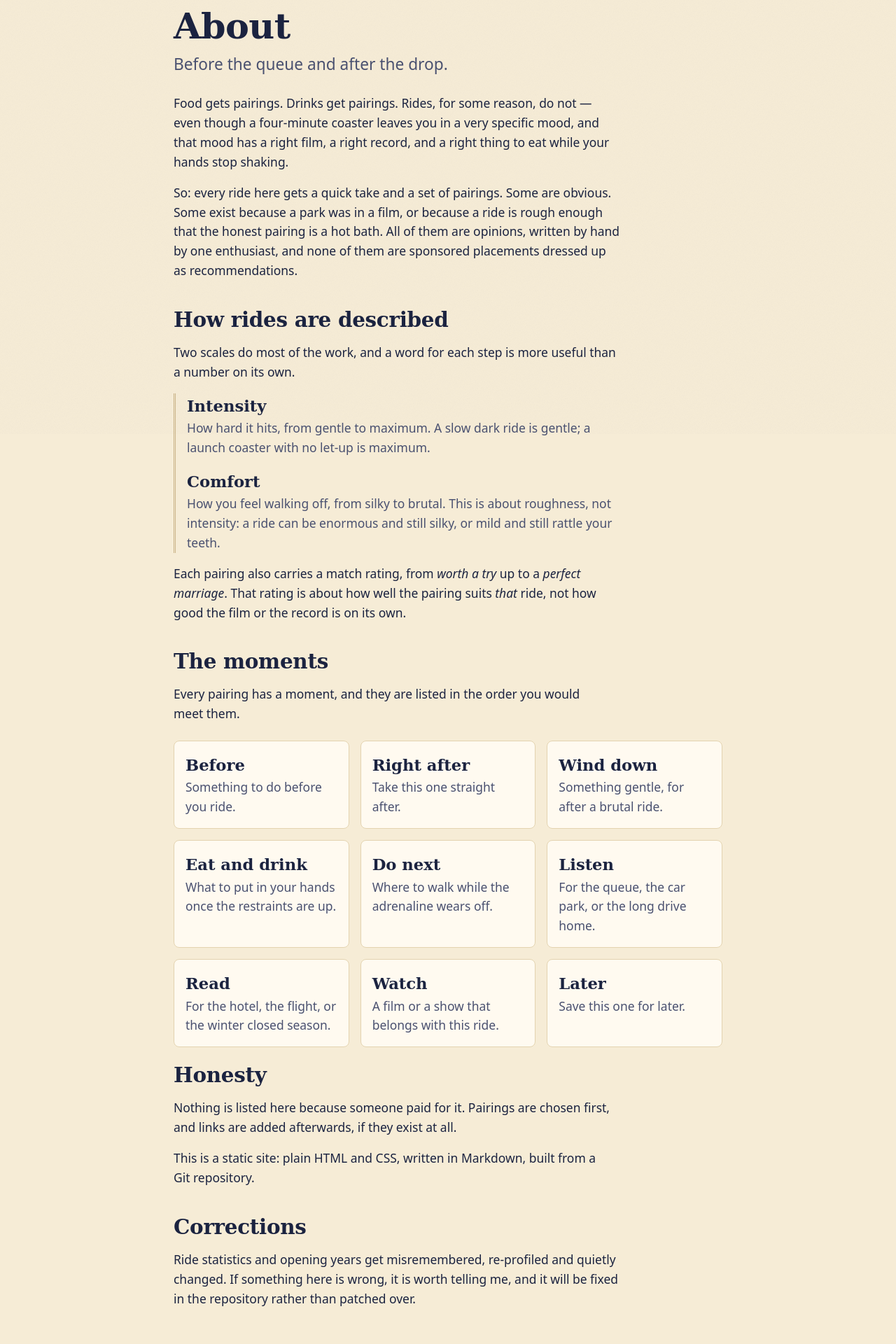
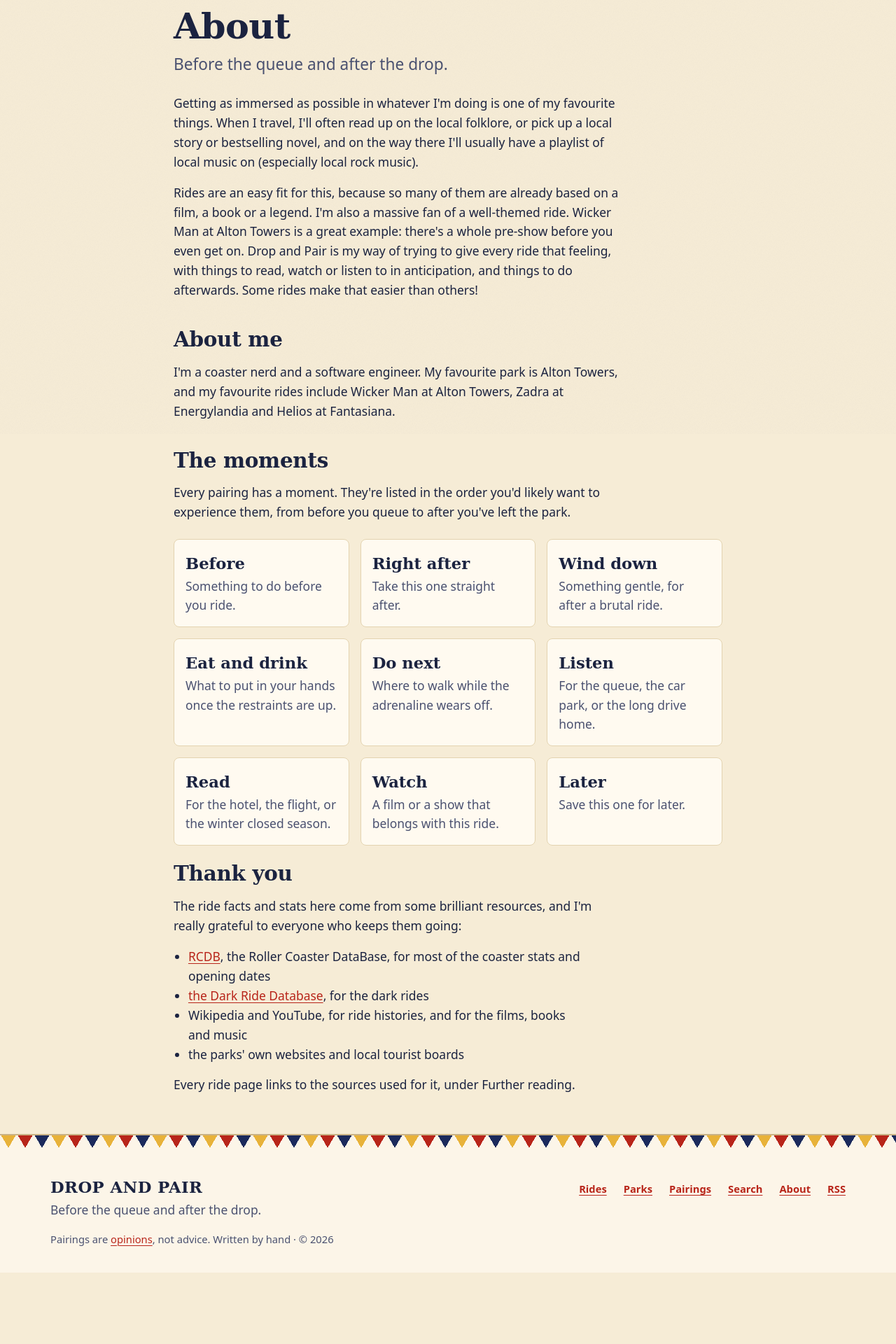
Before and after one commit to mikachan/dropandpair, a SvelteKit app: page /about in a window 1280 px wide. Shown: the part 180-2100 px from the top of the page at 70% size. After the commit the page ends 1998 px from the top, so only its background shows below. Built offline with nearby package versions, Linux system fonts and the light colour scheme.

Commit message:
Update intro and about wording

```diff
--- a/src/routes/+page.svelte
+++ b/src/routes/+page.svelte
@@ -21,9 +21,7 @@
 		<p class="eyebrow">Curated pairings for theme park rides</p>
 		<h1>{site.tagline}</h1>
 		<p class="lede">
-			Every ride gets rated for its intensity, elements, speed, height, and the manufacturer's rep.
-			We suggest what to watch, eat, read and do either side of it, including which rides deserve a
-			massage afterwards.
+			Rides are over in minutes, so let's make them last. For every ride there's something to read, watch or listen to before you go, and something to help you remember them by afterwards.
 		</p>
 		<p class="hero__actions">
 			<a class="button" href="/rides">Browse the rides</a>
--- a/src/routes/about/+page.svelte
+++ b/src/routes/about/+page.svelte
@@ -1,20 +1,14 @@
 <script lang="ts">
 	import Seo from '$lib/components/Seo.svelte';
 	import { PAIRING_TYPES } from '$lib/content/constants';
-	import {
-		comfortLabels,
-		intensityLabels,
-		pairingTypeDescriptions,
-		pairingTypeLabels,
-		strengthLabels
-	} from '$lib/content/labels';
+	import { pairingTypeDescriptions, pairingTypeLabels } from '$lib/content/labels';
 	import * as jsonld from '$lib/seo/jsonld';
 	import { site } from '$lib/site';
 </script>
 
 <Seo
 	title="About"
-	description="How Drop and Pair works: what the moments mean and how intensity and comfort are judged."
+	description="Why Drop and Pair exists, who writes it, and where the ride facts come from."
 	path="/about"
 	jsonLd={jsonld.graph(
 		jsonld.breadcrumbs([
@@ -26,58 +20,38 @@
 
 <article class="page section about" data-pagefind-body data-pagefind-meta="kind:Page">
 	<header class="about__header">
-		<p class="eyebrow">The method</p>
+		<p class="eyebrow">Hello</p>
 		<h1>About</h1>
 		<p class="lede">{site.tagline}</p>
 	</header>
 
 	<div class="prose">
 		<p>
-			Food gets pairings. Drinks get pairings. Rides, for some reason, do not — even though a
-			four-minute coaster leaves you in a very specific mood, and that mood has a right film, a
-			right record, and a right thing to eat while your hands stop shaking.
+			Getting as immersed as possible in whatever I'm doing is one of my favourite things. When I
+			travel, I'll often read up on the local folklore, or pick up a local story or bestselling
+			novel, and on the way there I'll usually have a playlist of local music on (especially local
+			rock music).
 		</p>
 		<p>
-			So: every ride here gets a quick take and a set of pairings. Some are obvious. Some exist
-			because a park was in a film, or because a ride is rough enough that the honest pairing is a
-			hot bath. All of them are opinions, written by hand by one enthusiast, and none of them are
-			sponsored placements dressed up as recommendations.
+			Rides are an easy fit for this, because so many of them are already based on a film, a book or
+			a legend. I'm also a massive fan of a well-themed ride. Wicker Man at Alton Towers is a great
+			example: there's a whole pre-show before you even get on. Drop and Pair is my way of
+			trying to give every ride that feeling, with things to read, watch or listen to in
+			anticipation, and things to do afterwards. Some rides make that easier than others!
 		</p>
 
-		<h2>How rides are described</h2>
+		<h2>About me</h2>
 		<p>
-			Two scales do most of the work, and a word for each step is more useful than a number on its
-			own.
-		</p>
-
-		<dl class="glossary">
-			<div>
-				<dt>Intensity</dt>
-				<dd>
-					How hard it hits, from {intensityLabels[1].toLowerCase()} to
-					{intensityLabels[5].toLowerCase()}. A slow dark ride is gentle; a launch coaster with no
-					let-up is maximum.
-				</dd>
-			</div>
-			<div>
-				<dt>Comfort</dt>
-				<dd>
-					How you feel walking off, from {comfortLabels[1].toLowerCase()} to
-					{comfortLabels[5].toLowerCase()}. This is about roughness, not intensity: a ride can be
-					enormous and still silky, or mild and still rattle your teeth.
-				</dd>
-			</div>
-		</dl>
-
-		<p>
-			Each pairing also carries a match rating, from
-			<em>{strengthLabels[1].toLowerCase()}</em> up to a
-			<em>{strengthLabels[5].toLowerCase()}</em>. That rating is about how well the pairing suits
-			<em>that</em> ride, not how good the film or the record is on its own.
+			I'm a coaster nerd and a software engineer. My favourite park is Alton Towers, and my
+			favourite rides include Wicker Man at Alton Towers, Zadra at Energylandia and Helios at
+			Fantasiana.
 		</p>
 
 		<h2>The moments</h2>
-		<p>Every pairing has a moment, and they are listed in the order you would meet them.</p>
+		<p>
+			Every pairing has a moment. They're listed in the order you'd likely want to experience them,
+			from before you queue to after you've left the park.
+		</p>
 	</div>
 
 	<dl class="moments">
@@ -90,21 +64,25 @@
 	</dl>
 
 	<div class="prose">
-		<h2>Honesty</h2>
+		<h2>Thank you</h2>
 		<p>
-			Nothing is listed here because someone paid for it. Pairings are chosen first, and links are
-			added afterwards, if they exist at all.
+			The ride facts and stats here come from some brilliant resources, and I'm really grateful to
+			everyone who keeps them going:
 		</p>
-		<p>
-			This is a static site: plain HTML and CSS, written in Markdown, built from a Git repository.
-		</p>
+		<ul>
+			<li>
+				<a href="https://rcdb.com" rel="noopener">RCDB</a>, the Roller Coaster DataBase, for most of
+				the coaster stats and opening dates
+			</li>
+			<li>
+				<a href="https://darkridedatabase.com" rel="noopener">the Dark Ride Database</a>, for the
+				dark rides
+			</li>
 
-		<h2>Corrections</h2>
-		<p>
-			Ride statistics and opening years get misremembered, re-profiled and quietly changed. If
-			something here is wrong, it is worth telling me, and it will be fixed in the repository rather
-			than patched over.
-		</p>
+			<li>Wikipedia and YouTube, for ride histories, and for the films, books and music</li>
+			<li>the parks' own websites and local tourist boards</li>
+		</ul>
+		<p>Every ride page links to the sources used for it, under Further reading.</p>
 	</div>
 </article>
 
@@ -122,14 +100,10 @@
 		gap: var(--space-2xs);
 	}
 
-	.glossary,
 	.moments {
 		display: grid;
 		gap: var(--space-s);
 		margin: 0;
-	}
-
-	.moments {
 		grid-template-columns: repeat(auto-fill, minmax(min(100%, 15rem), 1fr));
 	}
 
@@ -140,20 +114,14 @@
 		background: var(--surface);
 	}
 
-	:is(.glossary, .moments) dt {
+	.moments dt {
 		font-family: var(--font-display);
 		font-size: var(--step-1);
 		font-weight: 600;
 	}
 
-	:is(.glossary, .moments) dd {
+	.moments dd {
 		margin: 0;
 		color: var(--ink-muted);
 	}
-
-	.glossary {
-		max-width: var(--measure);
-		padding-inline-start: var(--space-s);
-		border-inline-start: 3px double var(--line-strong);
-	}
 </style>
```
